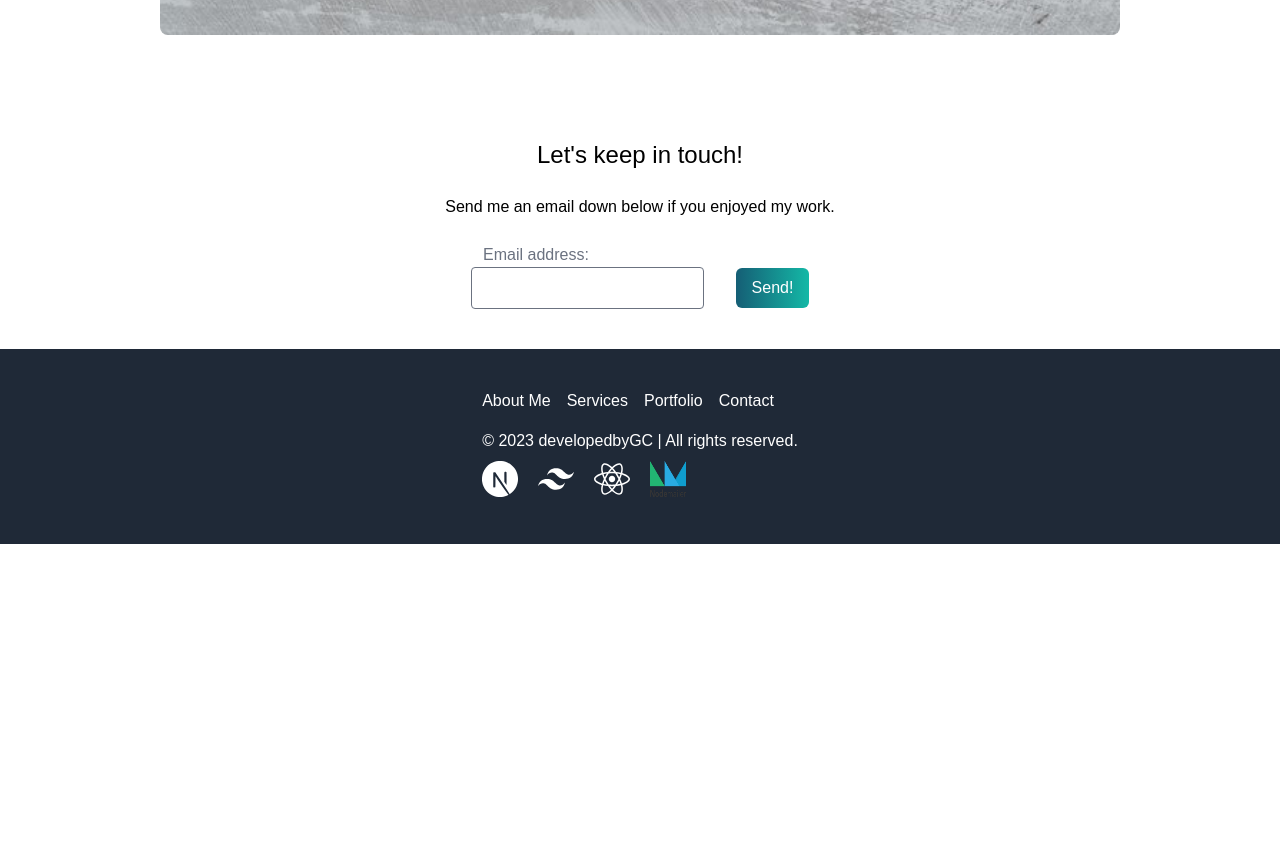
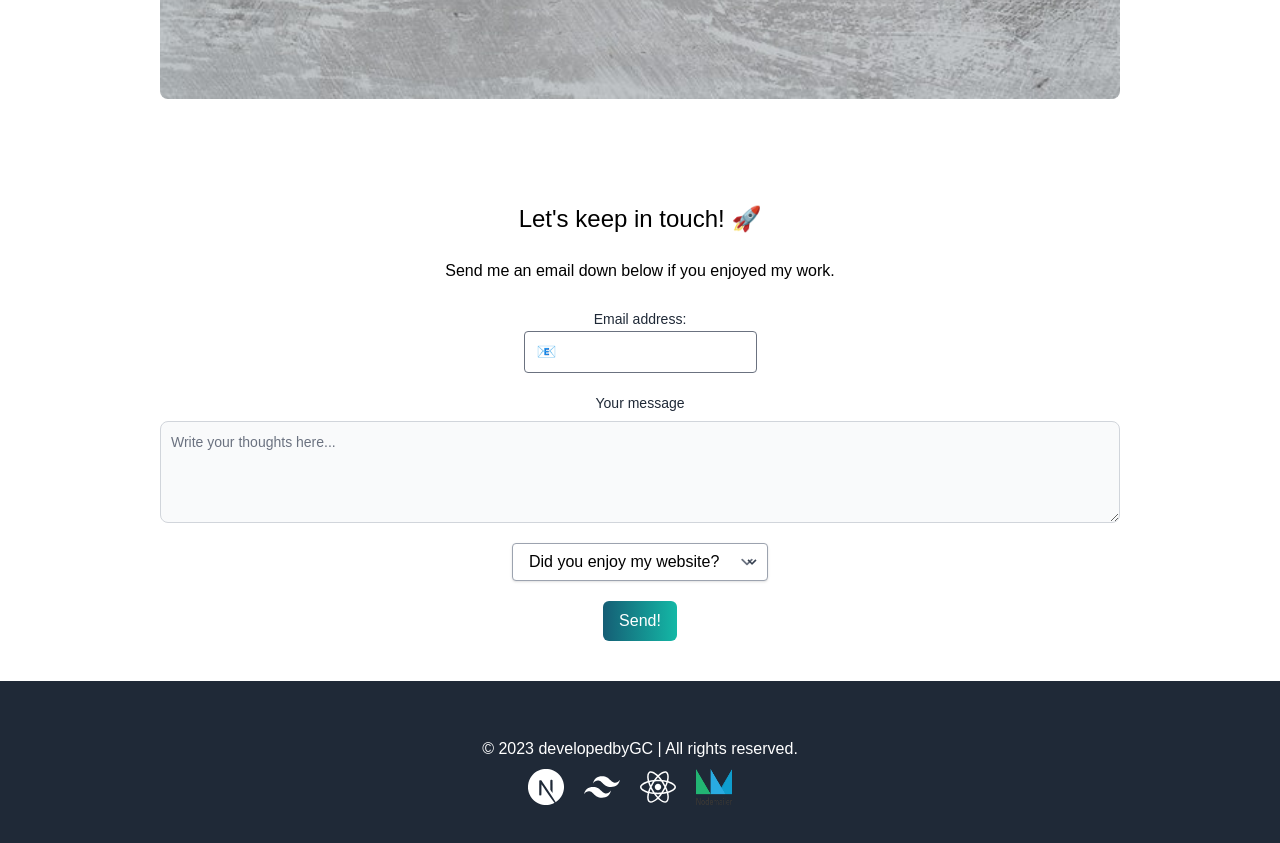
Before and after one commit to Ezeko95/porfolio, a Next.js app: page / in a window 1280 px wide. Shown: the part 3840-4683 px from the top of the page. Before the commit the page ends 4384 px from the top, so only its background shows below. Built offline with nearby package versions, Linux system fonts and the light colour scheme; what tailwindcss-animated would draw is missing.

Commit message:
form and footer changes

```diff
--- a/pages/index.js
+++ b/pages/index.js
@@ -256,7 +256,6 @@ export default function Home() {
                 />
               </a>
             </div>
-            <h1>PI-Countries</h1>
             <div className="basis-1/3 flex-1 hover:shadow-2xl hover:shadow-black dark:hover:shadow-white transition duration-500">
               <a
                 href="https://proyecto-individual-countries-f6ys3wr88-ezeko95.vercel.app/?vercelToolbarCode=0g9cxBGljsKxEnf"
@@ -287,49 +286,70 @@ export default function Home() {
           </div>
         </section>
         <section className="flex text-center flex-col mb-10">
-          <h2 className="text-2xl mb-6 mt-6">Let&apos;s keep in touch!</h2>
+          <h2 className="text-2xl mb-6 mt-6">Let&apos;s keep in touch! 🚀</h2>
           <h4 className="mb-6">
             Send me an email down below if you enjoyed my work.
           </h4>
           <form onSubmit={handleFormSubmit}>
-            <label className="mr-52 text-gray-500">Email address: </label>
-            <br></br>
+            <div>
+              <label className="text-sm text-gray-800">Email address:</label>
+              <br />
               <input
                 type="email"
+                placeholder="📧"
                 value={email}
                 onChange={(e) => setEmail(e.target.value)}
                 class="rounded border-gray-500"
               />
+            </div>
+            <div className="mt-5">
+              <label
+                for="message"
+                class="block mb-2 text-sm font-medium text-gray-800 dark:text-white"
+              >
+                Your message
+              </label>
+              <textarea
+                id="message"
+                rows="4"
+                class="block p-2.5 w-full text-sm text-gray-900 bg-gray-50 rounded-lg border border-gray-300 focus:ring-blue-500 focus:border-blue-500 dark:bg-gray-700 dark:border-gray-600 dark:placeholder-gray-400 dark:text-white dark:focus:ring-blue-500 dark:focus:border-blue-500"
+                placeholder="Write your thoughts here..."
+              />
+            </div>
+            <div class="inline-block relative w-64 mt-5">
+              <select class="block appearance-none w-full bg-white border border-gray-400 hover:border-gray-500 px-4 py-2 pr-8 rounded shadow leading-tight focus:outline-none focus:shadow-outline">
+                <option>Did you enjoy my website?</option>
+                <option>Yes! 🥰</option>
+                <option>No 😕</option>
+              </select>
+              <div class="pointer-events-none absolute inset-y-0 right-0 flex items-center px-2 text-gray-700">
+                <svg
+                  class="fill-current h-4 w-4"
+                  xmlns="http://www.w3.org/2000/svg"
+                  viewBox="0 0 20 20"
+                >
+                  <path d="M9.293 12.95l.707.707L15.657 8l-1.414-1.414L10 10.828 5.757 6.586 4.343 8z" />
+                </svg>
+              </div>
+            </div>
+          </form>
+          <div className="flex justify-center mt-5">
             <button
               onClick={handleFormSubmit}
-              className="transition ease-in-out delay-150 hover:-translate-y-1 hover:scale-110 hover:bg-cyan-700 duration-300 bg-gradient-to-r from-cyan-800 to-teal-500 text-white px-4 py-2 border-none rounded-md ml-8"
+              className="transition ease-in-out delay-150 hover:-translate-y-1 hover:scale-110 hover:bg-cyan-700 duration-300 bg-gradient-to-r from-cyan-800 to-teal-500 text-white px-4 py-2 border-none rounded-md "
             >
               Send!
             </button>
-          </form>
+          </div>
         </section>
       </main>
       <footer className="bg-gray-800 p-10 text-white">
         <div className="flex justify-center">
           <div>
-            <ul className="flex flex-wrap gap-4">
-              <li>
-                <a href="#about">About Me</a>
-              </li>
-              <li>
-                <a href="#services">Services</a>
-              </li>
-              <li>
-                <a href="#portfolio">Portfolio</a>
-              </li>
-              <li>
-                <a href="#contact">Contact</a>
-              </li>
-            </ul>
             <p className="text-center mt-4">
               © {new Date().getFullYear()} developedbyGC | All rights reserved.
             </p>
-            <ul className="flex mt-2">
+            <ul className="flex mt-2 justify-center">
               <a
                 href="https://nextjs.org/"
                 target="_blank"
@@ -354,7 +374,12 @@ export default function Home() {
               >
                 <FaReact />
               </a>
-              <a href="https://nodemailer.com/about/" target="_blank" rel="noreferrer" className="mr-5">
+              <a
+                href="https://nodemailer.com/about/"
+                target="_blank"
+                rel="noreferrer"
+                className="mr-5"
+              >
                 <Image src={mailer} alt="mailer" width={36} height={36} />
               </a>
             </ul>
```
Lines whose indentation alone changed are shown as unchanged.
